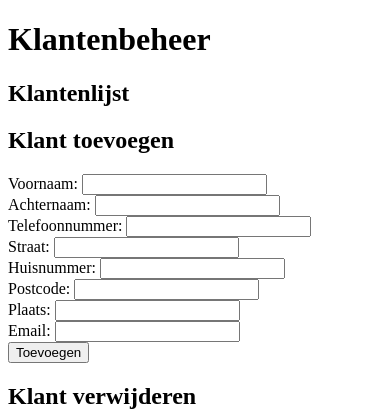
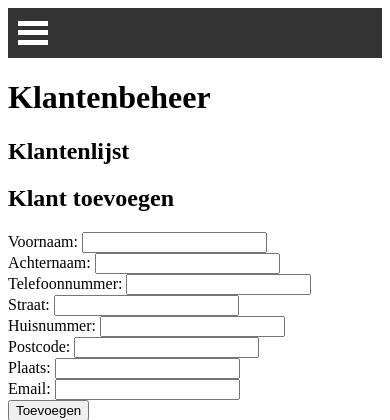
Before and after one commit to SjoerdGroenheide/KarelCode, a PHP site: page /Klantenbestand.php in a window 390 px wide. Shown: the top 420 px of the page. Run offline with PHP 8.4, Linux system fonts and the light colour scheme; data that the repository does not hold is empty.

Commit message:
hamburgermenu

```diff
--- a/Klantenbestand.php
+++ b/Klantenbestand.php
@@ -64,8 +64,94 @@ if ($_SERVER['REQUEST_METHOD'] == 'POST') {
     <meta charset="UTF-8">
     <meta name="viewport" content="width=device-width, initial-scale=1.0">
     <title>Klantenbeheer</title>
+    <style>
+        /* Stijl voor het hamburgermenu */
+        .menu-bar {
+            display: flex;
+            justify-content: space-between;
+            align-items: center;
+            background-color: #333;
+            padding: 10px;
+        }
+
+        .menu-bar .menu {
+            display: none;
+            flex-direction: column;
+            align-items: center;
+            position: absolute;
+            top: 50px;
+            right: 0;
+            background-color: #333;
+            width: 100%;
+        }
+
+        .menu-bar .menu a {
+            color: white;
+            padding: 10px;
+            text-decoration: none;
+            text-align: center;
+            display: block;
+            width: 100%;
+        }
+
+        .menu-bar .menu a:hover {
+            background-color: #575757;
+        }
+
+        .hamburger {
+            display: flex;
+            flex-direction: column;
+            justify-content: space-around;
+            align-items: center;
+            width: 30px;
+            height: 30px;
+            background-color: transparent;
+            border: none;
+            cursor: pointer;
+        }
+
+        .hamburger div {
+            width: 30px;
+            height: 5px;
+            background-color: white;
+        }
+
+        /* Zorg ervoor dat het menu alleen zichtbaar is op kleinere schermen */
+        @media screen and (max-width: 768px) {
+            .menu-bar .menu {
+                display: none;
+            }
+            .menu-bar.active .menu {
+                display: flex;
+            }
+        }
+    </style>
+
+    <script>
+        // Functie om het menu in of uit te schakelen
+        function toggleMenu() {
+            const menuBar = document.querySelector('.menu-bar');
+            menuBar.classList.toggle('active');
+        }
+    </script>
 </head>
 <body>
+    <!-- Hamburgermenu -->
+    <div class="menu-bar">
+        <button class="hamburger" onclick="toggleMenu()">
+            <div></div>
+            <div></div>
+            <div></div>
+        </button>
+        <div class="menu">
+            <a href="#">Home</a>
+            <a href="#">Klantenlijst</a>
+            <a href="#">Klant toevoegen</a>
+            <a href="#">Klant verwijderen</a>
+            <a href="#">Klant aanpassen</a>
+        </div>
+    </div>
+
     <h1>Klantenbeheer</h1>
     <h2>Klantenlijst</h2>
     <ul>
```
